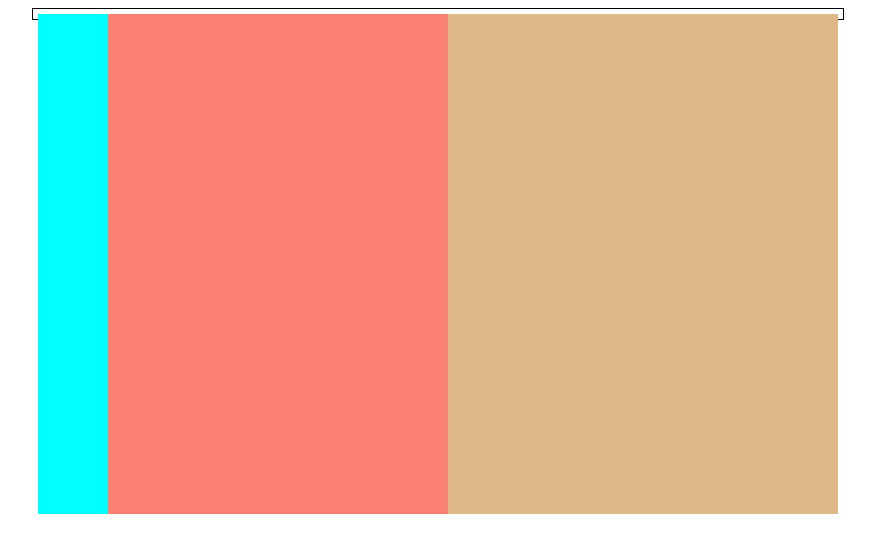
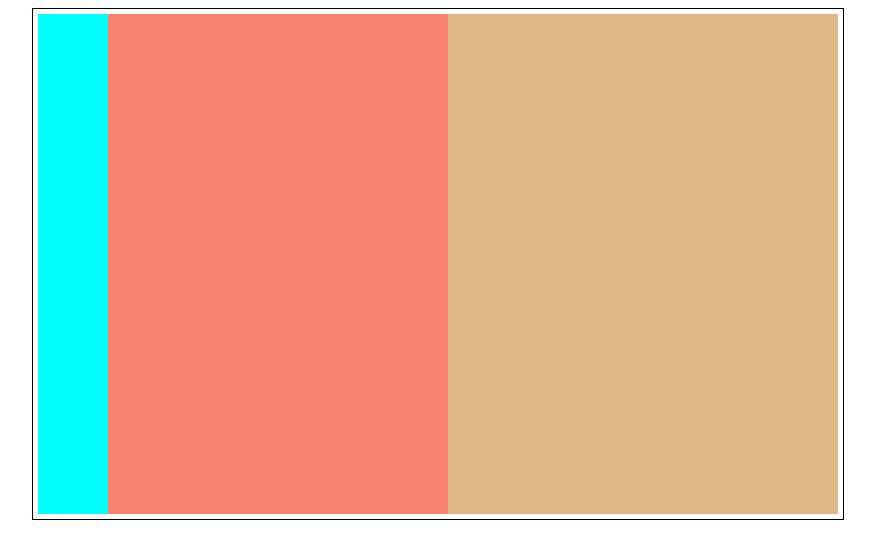
Before and after one commit to zzainalAri/Learning-Journey, a plain HTML site: page basic/1. css-layouting/7.float3.html in a window 1280 px wide. Shown: the whole page, without its empty margins (202-1077 px from the left). Drawn offline with Linux system fonts and the light colour scheme.

Commit message:
learn clear float using micro clearfix

```diff
--- a/basic/1. css-layouting/7.float3.css
+++ b/basic/1. css-layouting/7.float3.css
@@ -25,3 +25,17 @@
   background-color: burlywood;
   float: left;
 }
+
+.cf:before,
+.cf:after {
+  content: " ";
+  display: table;
+}
+
+.cf:after {
+  clear: both;
+}
+
+.cf {
+  zoom: 1;
+}
--- a/basic/1. css-layouting/7.float3.html
+++ b/basic/1. css-layouting/7.float3.html
@@ -7,7 +7,7 @@
     <link rel="stylesheet" href="7.float3.css" />
   </head>
   <body>
-    <div class="container">
+    <div class="container cf">
       <div class="kiri"></div>
       <div class="tengah"></div>
       <div class="kanan"></div>
```
